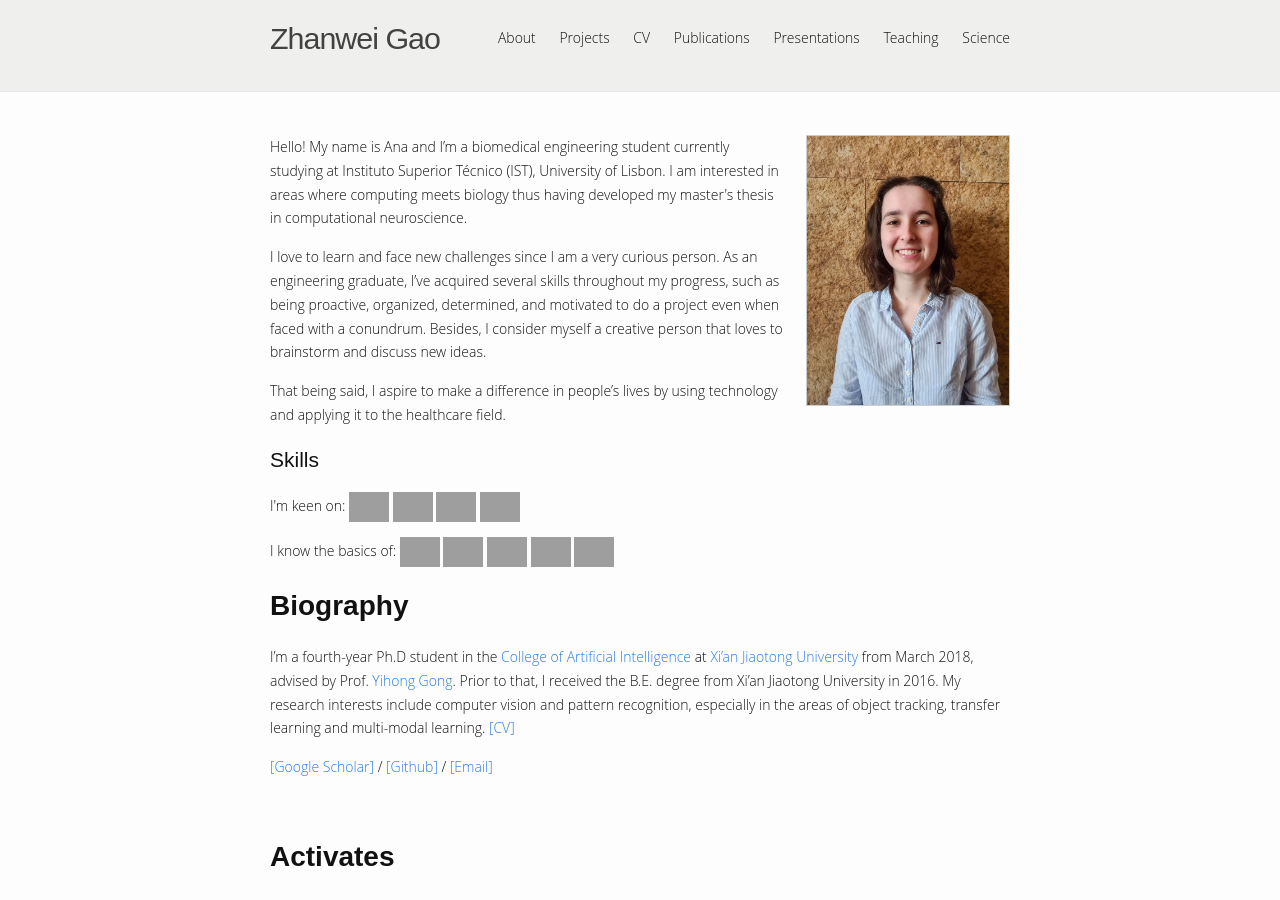
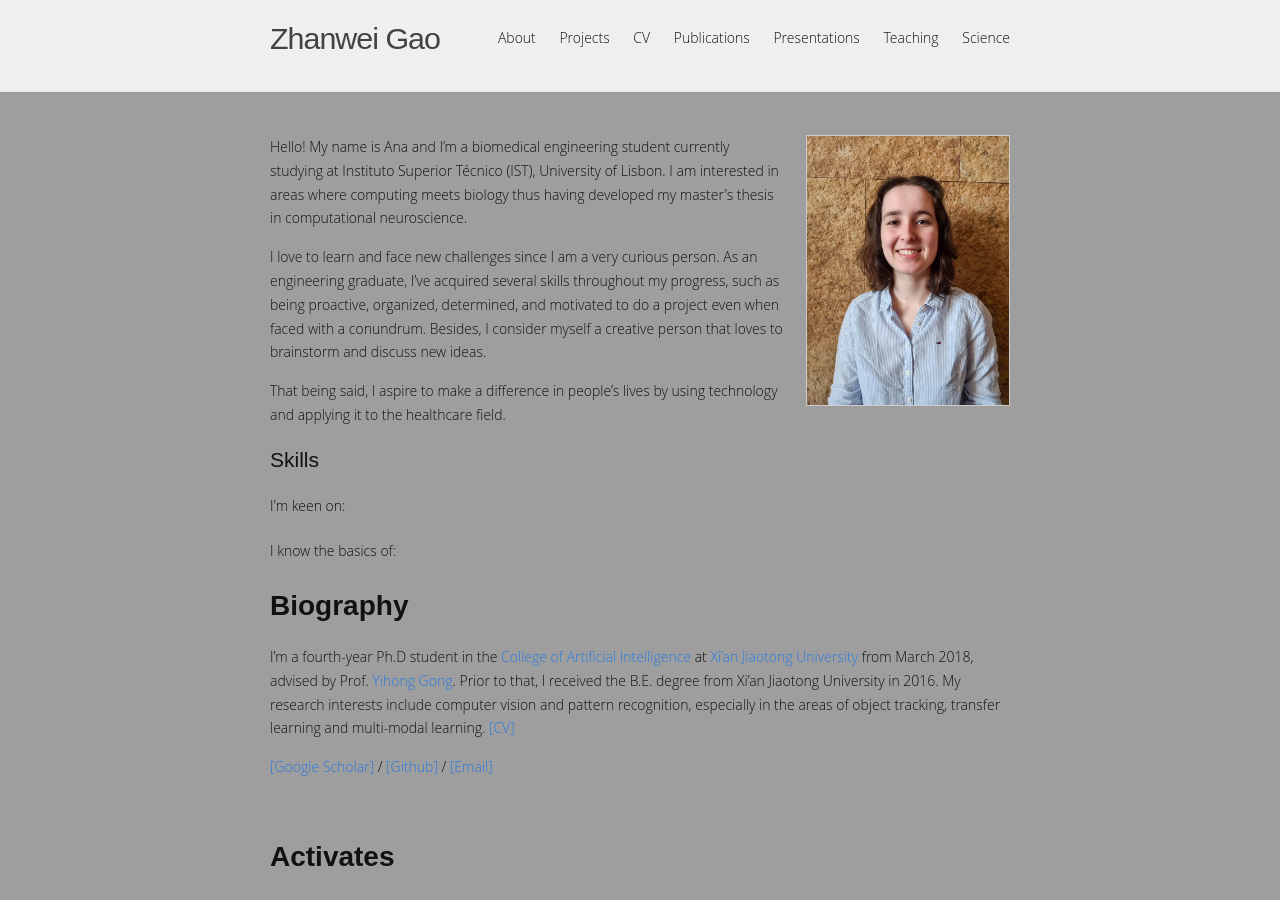
Before and after one commit to ZhanweiGao/zhanweigao.github.io, a Jekyll site: the page built from index.md, in a window 1280 px wide and 900 px high. Built offline with Jekyll 4.4.1, drawn with Linux system fonts in a browser that asks for light colours; grey boxes are pictures that could not be loaded.

Commit message:
Update _base.scss

```diff
--- a/_sass/_base.scss
+++ b/_sass/_base.scss
@@ -31,6 +31,7 @@ body {
   line-height: $base-line-height;
   font-weight: 300;
   color: $text-color;
+  background: url('backgroundtile.png') fixed top; //added 2022.12.19
   background-color: $background-color;
   -webkit-text-size-adjust: 100%;
 }
```
